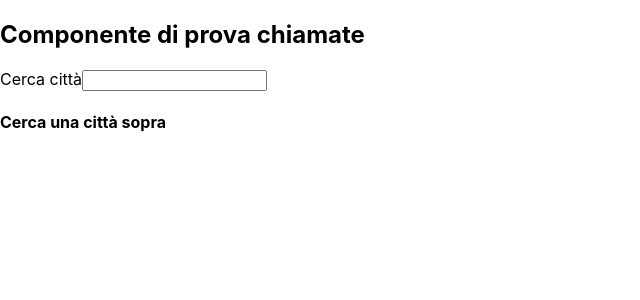
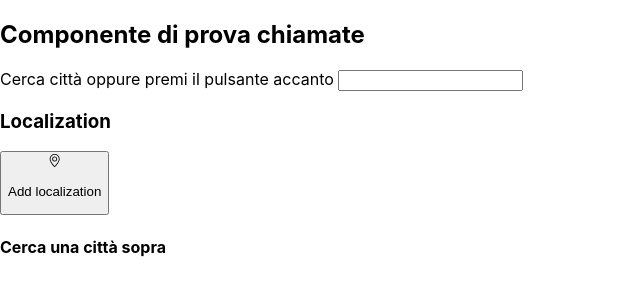
Before and after one commit to GiovanniBiancuzzo/weather_app_tech_task, a React (Create React App) app: page / in a window 1280 px wide. Shown: the top 300 px of the page, without its empty margins (0-640 px from the left). Built offline with nearby package versions, Linux system fonts and the light colour scheme; no server answers.

Commit message:
button per geolocalizzazione

```diff
--- a/package.json
+++ b/package.json
@@ -9,6 +9,7 @@
     "@testing-library/user-event": "^13.5.0",
     "react": "^18.2.0",
     "react-dom": "^18.2.0",
+    "react-icons": "^4.4.0",
     "react-redux": "^8.0.4",
     "react-scripts": "5.0.1",
     "web-vitals": "^2.1.4"
--- /dev/null
+++ b/src/components/ButtonGeolocation.jsx
@@ -0,0 +1,28 @@
+import { BsGeoAlt } from "react-icons/bs";
+import { useDispatch } from "react-redux";
+import { getWeatherInfosAction } from "../redux/actions";
+
+const ButtonGeolocation = () => {
+    const dispatch = useDispatch();
+
+    const handleGeolocation = () => {
+        navigator.geolocation.getCurrentPosition(
+            (res) => {
+                dispatch(getWeatherInfosAction(res.coords));
+            },
+            () => alert("impossibile ottenere la posizione")
+        );
+    };
+
+    return (
+        <div>
+            <h3>Localization</h3>
+            <button onClick={handleGeolocation}>
+                <BsGeoAlt />
+                <p>Add localization</p>
+            </button>
+        </div>
+    );
+};
+
+export default ButtonGeolocation;
--- a/src/components/LogicComponent.jsx
+++ b/src/components/LogicComponent.jsx
@@ -1,6 +1,7 @@
 import { useEffect, useState } from "react";
 import { useDispatch, useSelector } from "react-redux";
 import { getWeatherInfosAction } from "../redux/actions";
+import ButtonGeolocation from "./ButtonGeolocation";
 
 const LogicComponent = () => {
     const [query, setQuery] = useState("");
@@ -13,26 +14,11 @@ const LogicComponent = () => {
         setQuery(""); //pulisco l'input field
     };
 
-    useEffect(() => {
-        if (navigator.geolocation) {
-            //geolocalizzazione
-            navigator.geolocation.getCurrentPosition(
-                (res) => {
-                    const coords = res.coords;
-                    dispatch(getWeatherInfosAction(coords));
-                    // console.log(latitude, longitude);
-                },
-                () => alert("impossibile ottenere la posizione")
-            );
-        }
-        // eslint-disable-next-line react-hooks/exhaustive-deps
-    }, []);
-
     return (
         <>
             <h2>Componente di prova chiamate</h2>
             <form onSubmit={handleSubmit}>
-                <label>Cerca città</label>
+                <label>Cerca città oppure premi il pulsante accanto </label>
                 <input
                     type="text"
                     value={query}
@@ -40,6 +26,7 @@ const LogicComponent = () => {
                         setQuery(e.target.value);
                     }}
                 />
+                <ButtonGeolocation />
             </form>
             {Object.keys(actualCity).length !== 0 ? (
                 <>
```
Also changed, not shown: 2 other files (tests, documents, lock files or other folders).
